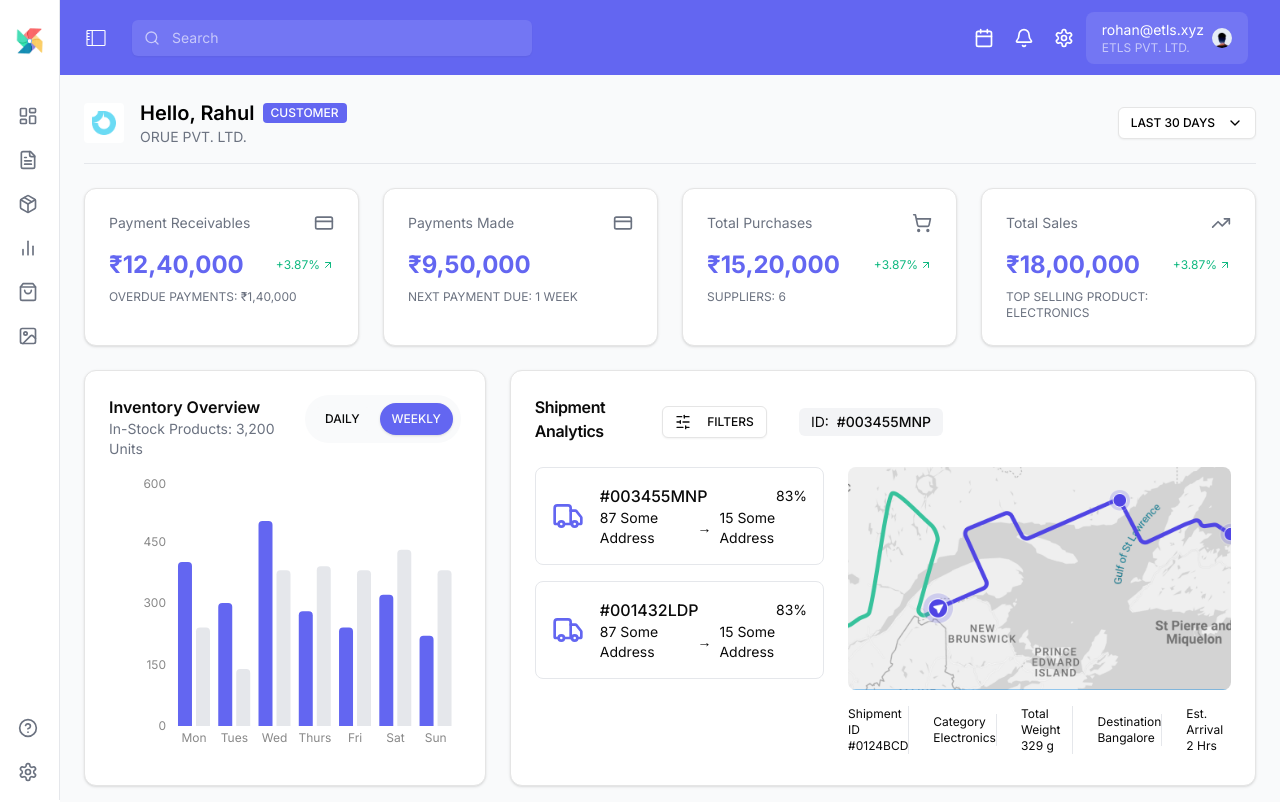
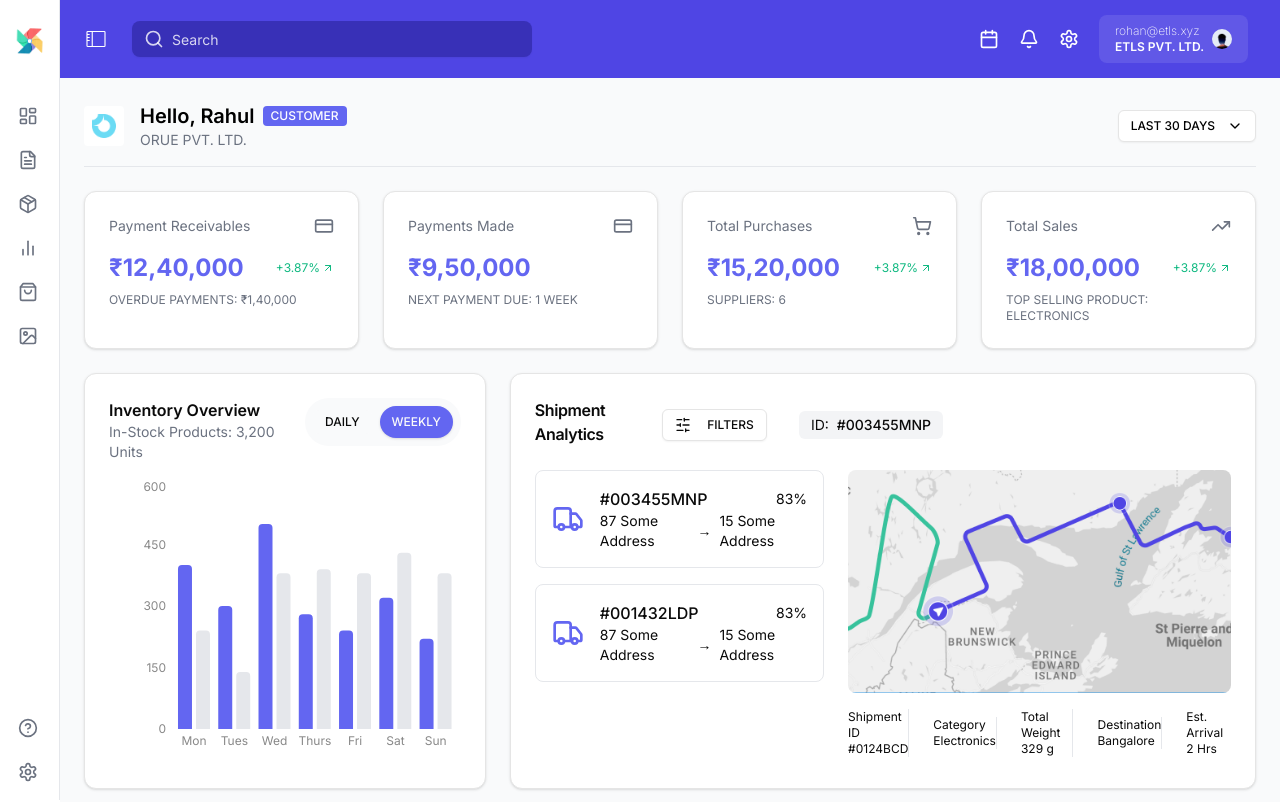
Before and after one commit to AshwiniParaye1/Dashboard, a Next.js app: page / in a window 1280 px wide. Shown: the top 802 px of the page. Built offline with nearby package versions, Linux system fonts and the light colour scheme.

Commit message:
fixed header

```diff
--- a/components/dashboard/header.tsx
+++ b/components/dashboard/header.tsx
@@ -7,59 +7,44 @@ import { PiSidebarLight } from "react-icons/pi";
 
 export function DashboardHeader() {
   return (
-    <div className="sticky top-0 z-50 flex h-[75px] pr-8 items-center justify-between bg-[#6366F1] px-4">
+    <div className="sticky top-0 z-50 flex h-[78px] pr-8 items-center justify-between bg-[#4F45E4] px-4">
       <div className="flex items-center gap-4">
         <button className="text-white p-2 hover:bg-white/10 rounded-lg">
           <PiSidebarLight size={24} />
         </button>
         <div className="relative w-[400px]">
-          <Search className="absolute left-3 top-1/2 h-4 w-4 -translate-y-1/2 text-white/60" />
+          <Search className="absolute left-3 top-1/2 h-5 w-5 -translate-y-1/2  text-white/80" />
           <Input
             type="search"
             placeholder="Search"
-            className="w-full bg-white/10 border-0 text-white placeholder:text-white/60 pl-10"
+            className="w-full bg-white/10 border-0 bg-[#3830B7] text-white/80 placeholder:text-white/80 pl-10 rounded-lg"
           />
         </div>
       </div>
 
       <div className="flex items-center gap-1">
-        <button
-          // size="navbarIcon"
-          // variant="ghost"
-          className="text-white p-2 hover:bg-white/10 rounded-lg"
-        >
+        <button className="text-white p-2 hover:bg-white/10 rounded-lg">
           <Calendar size={20} />
         </button>
-        <button
-          // size="navbarIcon"
-          // variant="ghost"
-          className="text-white p-2 hover:bg-white/10 rounded-lg"
-        >
+        <button className="text-white p-2 hover:bg-white/10 rounded-lg">
           <Bell size={20} />
         </button>
-        <button
-          // size="navbarIcon"
-          // variant="ghost"
-          className="text-white p-2 hover:bg-white/10 rounded-lg"
-        >
+        <button className="text-white p-2 mr-2 hover:bg-white/10 rounded-lg">
           <Settings size={20} />
         </button>
-        <div className="flex items-center gap-2 bg-white/10 rounded-lg px-4 py-2">
-          <div className="text-white text-sm">
-            <div>rohan@etls.xyz</div>
-            <div className="text-xs text-white/60">ETLS PVT. LTD.</div>
+        <div className="flex items-center gap-2 bg-white/10 rounded-lg px-4 py-2 bg-[#3830B7]">
+          <div className="">
+            <div className="text-white text-xs font-extralight">
+              rohan@etls.xyz
+            </div>
+            <div className="text-xs  text-white font-semibold">
+              ETLS PVT. LTD.
+            </div>
           </div>
-          <Avatar className="h-5 w-5">
+          <Avatar className="h-5 w-5 ">
             <AvatarImage src="/user.png" alt="User" />
             <AvatarFallback>RS</AvatarFallback>
           </Avatar>
-          {/* <Button
-            size="icon"
-            variant="ghost"
-            className="text-white hover:bg-white/10"
-          >
-            <ChevronDown className="h-4 w-4" />
-          </Button> */}
         </div>
       </div>
     </div>
```
